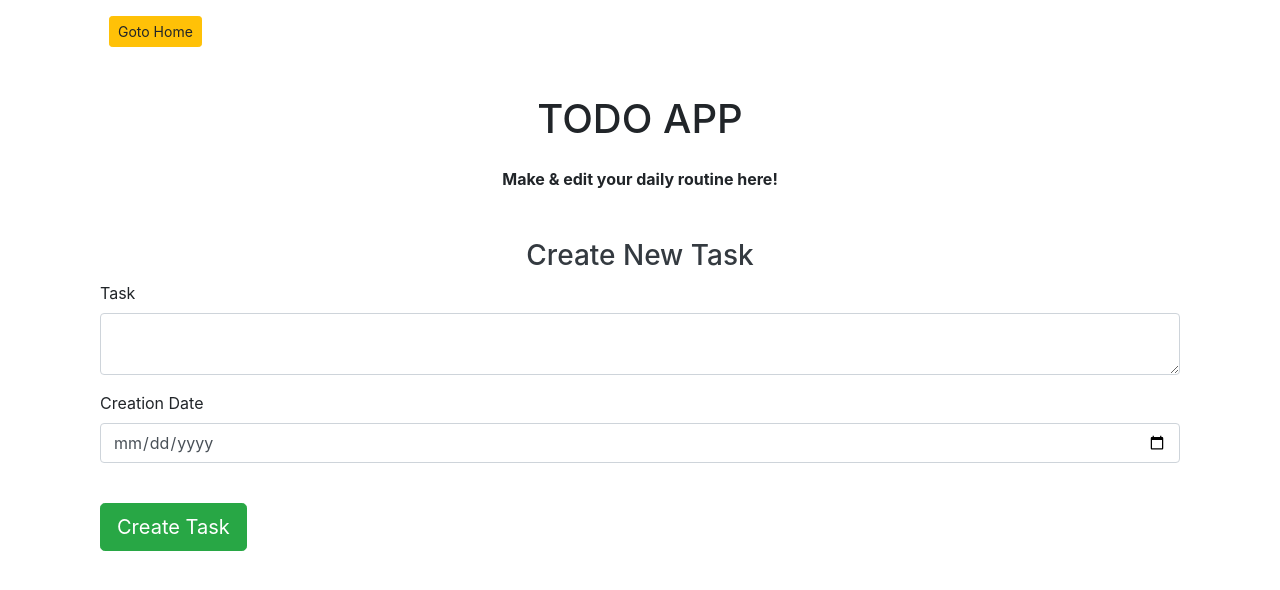
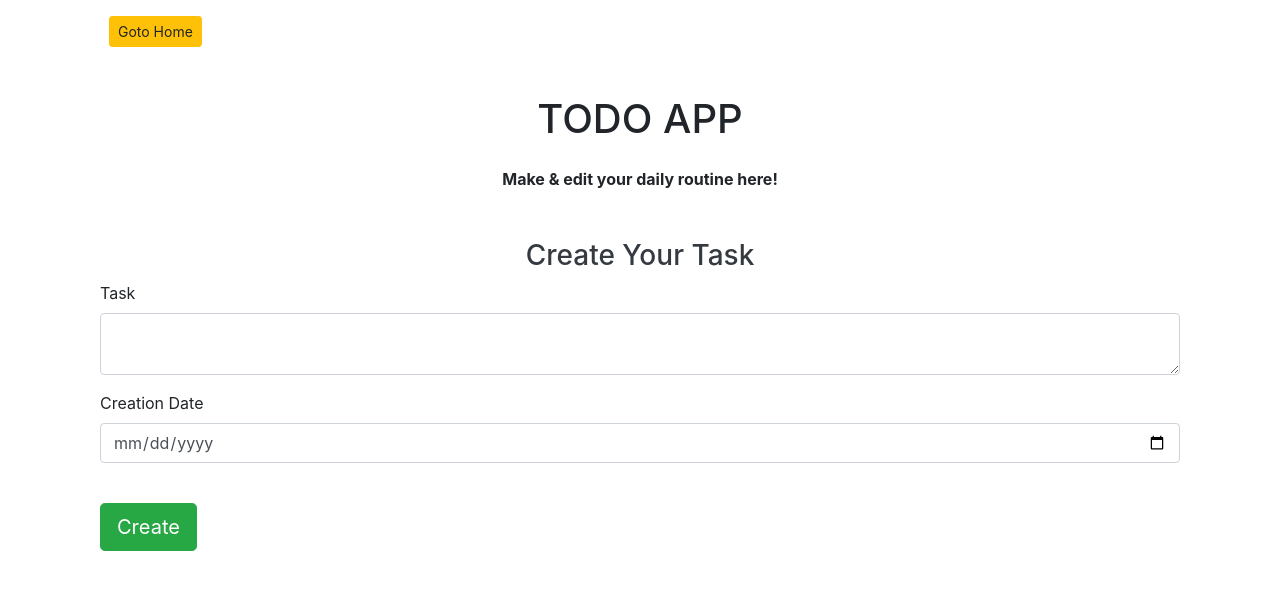
Before and after one commit to RAS-95/todo, a PHP site: page /todo/create.php in a window 1280 px wide. Shown: the top 590 px of the page. Run offline with PHP 8.4, Linux system fonts and the light colour scheme.

Commit message:
updated create.php

```diff
--- a/create.php
+++ b/create.php
@@ -1,7 +1,14 @@
 <?php
     include('config.php');
 // print_r($_POST);
-    if(isset($_POST['submit']) && !isset($_GET['id']))
+    $row = array(
+        'caption' => 'Create',
+        'task' => '',
+        'creation_date' => ''
+    );
+    if(isset($_POST['submit']))
+    {
+        if(!isset($_GET['id']))
         {
             $task= $_POST['task'];
             $date = $_POST['date'];
@@ -12,23 +19,24 @@
             if(!$send)
             {
                   echo "sorry! Not created <br>".mysqli_error($connection);
-
             }
             else
             {
-            echo "Congrats!Your task is created!";
+                echo "<div class='alert alert-success'>Congrats! Your task is created!</div>";
             }
-    }else if(isset($_GET['id']) && !isset($_POST['submit']))
+        }
+        else
         {
+            // print_r($_POST);
             $id = $_GET['id'];
             $sql = "SELECT * FROM todo WHERE id='$id'";
             $row = mysqli_fetch_assoc(mysqli_query($connection, $sql));
-    }else if(isset($_GET['id']) && isset($_POST['submit']))
-    {
+            $row['caption'] = 'Update';
+
             $task= $_POST['task'];
             $date = $_POST['date'];
             $id = $_GET['id'];
-        $send_q = "UPDATE todo SET task='$task' AND creation_date='$date' WHERE id='$id'";
+            $send_q = "UPDATE todo SET task='$task', creation_date='$date' WHERE id=$id";
 
             $send = mysqli_query($connection,$send_q);
             if(!$send)
@@ -38,13 +46,21 @@
             }
             else
             {
-            echo "Congrats!Your task is updated!";
+                echo "<div class='alert alert-success'>Congrats! Your task is updated!</div>";
             }
+            $id = $_GET['id'];
+            $sql = "SELECT * FROM todo WHERE id='$id'";
+            $row = mysqli_fetch_assoc(mysqli_query($connection, $sql));
+            $row['caption'] = 'Update';
         }
 
-
-
-
+    }else if(isset($_GET['id']))
+    {
+        $id = $_GET['id'];
+        $sql = "SELECT * FROM todo WHERE id='$id'";
+        $row = mysqli_fetch_assoc(mysqli_query($connection, $sql));
+        $row['caption'] = 'Update';
+    }
 ?>
 
 <!DOCTYPE html>
@@ -52,7 +68,7 @@
 <head>
 <link rel ="stylesheet" type = "text/css" href ="css/style.css">
 <link rel ="stylesheet" type = "text/css" href ="css/bootstrap.css">
-<title> RAS-todo app |<?php if(isset($_GET['id']) && !isset($_POST['submit'])){ echo 'Update task'; }else{echo 'Create Task';}?></title>
+<title> RAS-todo app |<?php $row['caption'];?></title>
 </head>
 
 <body>
@@ -63,25 +79,19 @@
         <p class = "text-center m-4"> <b>Make & edit your daily routine here!</b></p>
      <div class ="container">
 
-     <h3 class ="text-center text-dark mt-5"><?php if(isset($_GET['id']) && !isset($_POST['submit'])){ echo 'Update your task'; }else{echo 'Create New Task';}?></h3>
+     <h3 class ="text-center text-dark mt-5"><?php echo $row['caption'];?> Your Task</h3>
      <form method ="POST">
           <div class ="form-group">
 
           <label for ="task">Task </label>
-          <textarea class ="form-control" name = "task"><?php
-            if(isset($_GET['id']))
-            {
-                echo $row['task'];
-            }
-          ?>
-          </textarea>
+          <textarea class ="form-control" name = "task"><?php  echo $row['task'];?></textarea>
           </div>
 
           <div class ="form-group">
               <label for ="date">Creation Date</label>
-              <input type ="date" class ="form-control" name ="date" value="<?php if(isset($_GET['id']) && !isset($_POST['submit'])){ echo $row['creation_date'];}?>">
+              <input type ="date" class ="form-control" name ="date" value="<?php echo $row['creation_date']; ?>">
           </div>
-          <input type="submit" class ="btn btn-lg btn-success mt-4"  value="<?php if(isset($_GET['id']) && !isset($_POST['submit'])){ echo 'Update'; }else{echo 'Create Task';}?>" name="submit"/>
+          <input type="submit" class ="btn btn-lg btn-success mt-4"  value="<?php echo $row['caption']; ?>" name="submit"/>
      </form>
 
 
```
Lines whose indentation alone changed are shown as unchanged.
